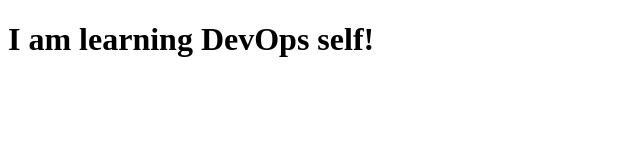
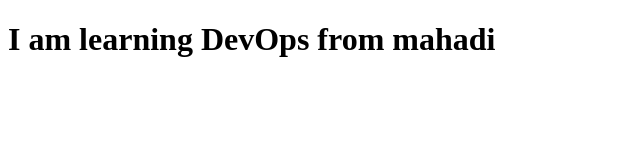
Before and after one commit to Lindos-Mahadi/DevOps-Simple-HTML-Project, a plain HTML site: page index.html in a window 1280 px wide. Shown: the whole page, without its empty margins (0-640 px from the left). Drawn offline with Linux system fonts and the light colour scheme.

Commit message:
index updated

```diff
--- a/index.html
+++ b/index.html
@@ -6,6 +6,6 @@
     <title>Hello From DevOps</title>
 </head>
 <body>
-    <h1>I am learning DevOps self!</h1>
+    <h1>I am learning DevOps from mahadi</h1>
 </body>
 </html>
```
